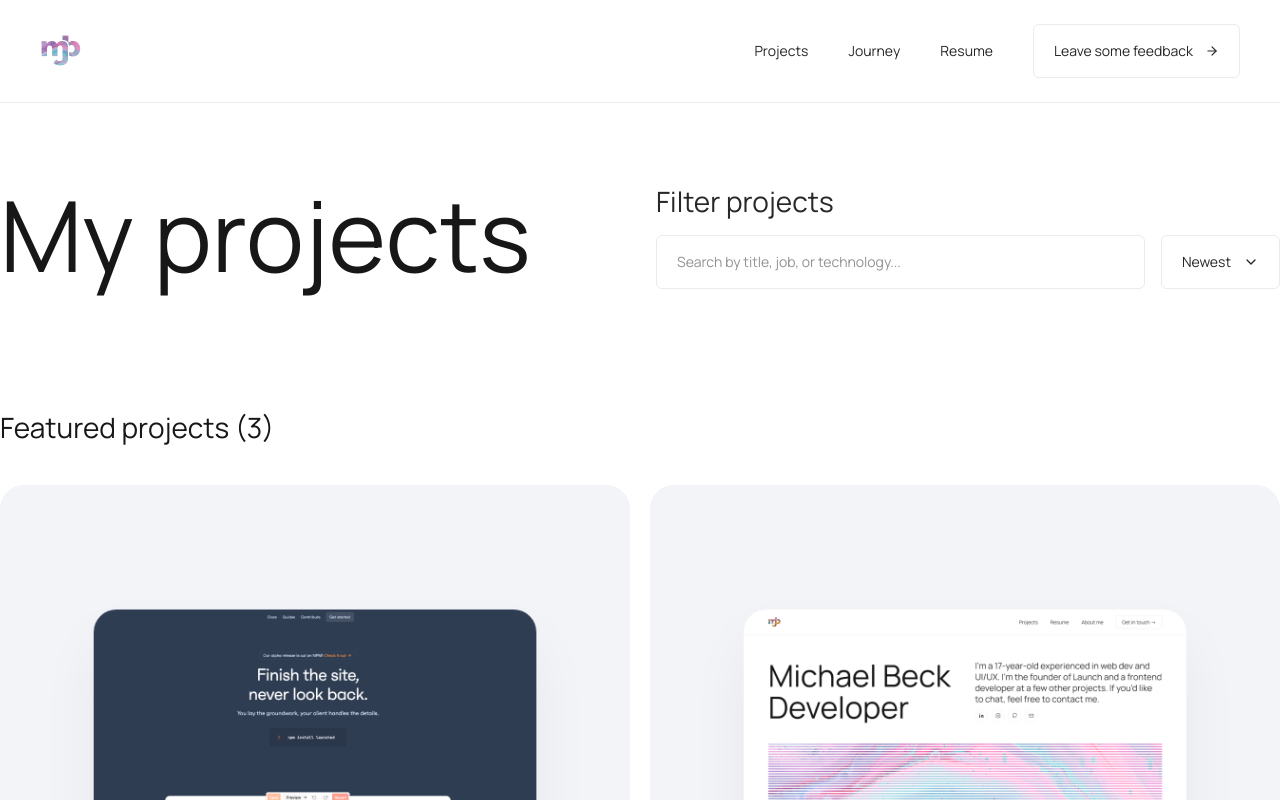
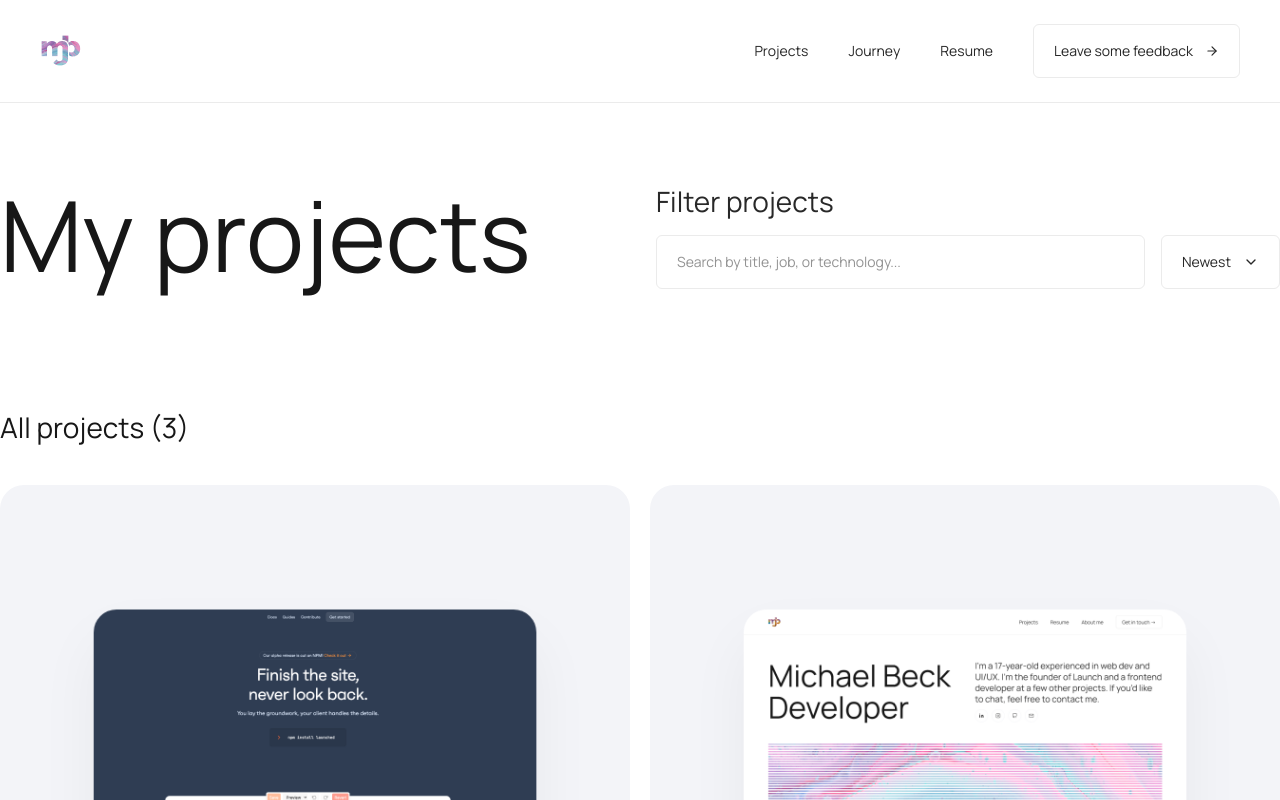
Before and after one commit to MMMJB/go-next-portfolio, a Next.js app: page /projects in a window 1280 px wide. Shown: the top 800 px of the page. Built offline with nearby package versions, Linux system fonts and the light colour scheme.

Commit message:
remove featured from projects and sort default view

```diff
--- a/src/app/projects/page.tsx
+++ b/src/app/projects/page.tsx
@@ -7,7 +7,7 @@ import { TextInput, Dropdown } from "@/components/base/Input";
 import { ProjectPreview } from "@/components/Preview";
 import CardSection from "@/components/base/Section";
 
-import projects, { featuredProjects } from "@/lib/projects";
+import projects from "@/lib/projects";
 import { AnimationContext } from "@/components/AnimationPlayer";
 
 export default function Projects() {
@@ -73,7 +73,7 @@ export default function Projects() {
         </div>
       </header>
       {!search ? (
-        <DefaultView />
+        <DefaultView sort={sort} />
       ) : (
         <CardSection title={`Search results (${searchResults.length})`}>
           {searchResults.map((project, i) => (
@@ -91,19 +91,12 @@ export default function Projects() {
   );
 }
 
-function DefaultView() {
+function DefaultView({ sort }: { sort: any }) {
   return (
-    <>
-      <CardSection title={`Featured projects (${featuredProjects.length})`}>
-        {featuredProjects.map((project, i) => (
-          <ProjectPreview key={i} {...project} />
-        ))}
-      </CardSection>
-      <CardSection title={`All projects (${projects.length})`}>
-        {projects.map((project, i) => (
-          <ProjectPreview key={i} {...project} />
-        ))}
-      </CardSection>
-    </>
+    <CardSection title={`All projects (${projects.length})`}>
+      {projects.sort(sort).map((project, i) => (
+        <ProjectPreview key={i} {...project} />
+      ))}
+    </CardSection>
   );
 }
```
